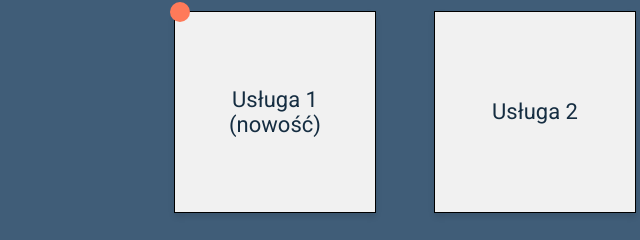
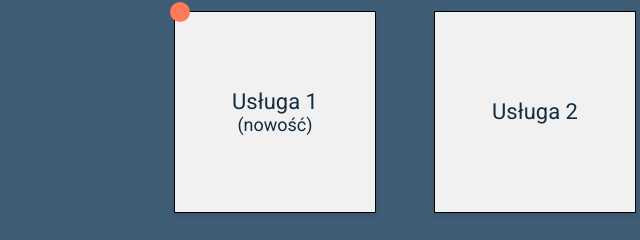
Before and after one commit to MichalMiemus/ProjektHTML1, a plain HTML site: page index.html in a window 1280 px wide. Shown: the part 1491-1731 px from the top of the page, 106-746 px from the left. Drawn offline with Linux system fonts and the light colour scheme.

Commit message:
new font size

```diff
--- a/css/style.css
+++ b/css/style.css
@@ -263,6 +263,10 @@ footer {
   align-items: center;
 }
 
+.service-title-new {
+  font-size: 18px;
+}
+
 /* new item circle in top-left corner */
 .grid-item .corner-circle {
   position: absolute;
--- a/index.html
+++ b/index.html
@@ -101,7 +101,7 @@
               <span class="corner-circle"></span>
               <div class="service-title-container">
                 <div>Usługa 1</div>
-                <div>(nowość)</div>
+                <div class="service-title-new">(nowość)</div>
               </div>
             </div>
             <div class="grid-item">Usługa 2</div>
```
